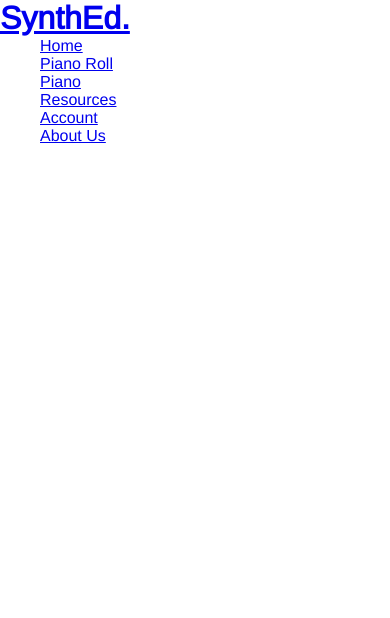
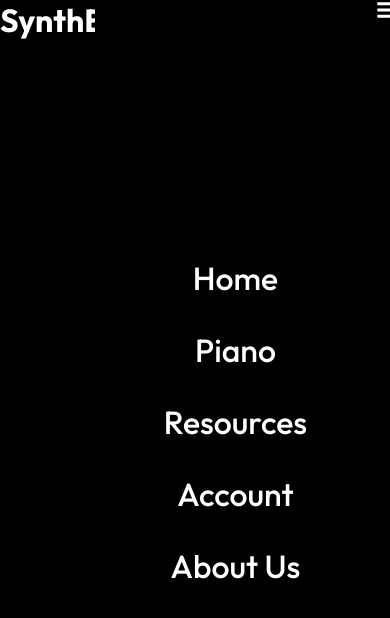
Before and after one commit to jack123abc4/synthEd, a React (Create React App) app in the folder client/: page / in a window 390 px wide. Shown: the top 618 px of the page. Built offline with nearby package versions, Linux system fonts and the light colour scheme; a web font is replaced by a local one.

Commit message:
got navbar started

```diff
--- a/client/src/components/nav/Nav.jsx
+++ b/client/src/components/nav/Nav.jsx
@@ -1,20 +1,25 @@
-import React from 'react';
+import React, { useState } from 'react';
 import './nav.css';
-import { Link } from 'react-router-dom'
+import { Link } from 'react-router-dom';
+import { FaBars } from 'react-icons/fa';
+import { FaTimes } from 'react-icons/fa';
 
 export default function Nav() {
+
+    const [click, setClick] = useState(false);
+    const handleClick = () => setClick(!click);
   return (
     <div className='header'>
         <Link to='/'>
             <h1>SynthEd.</h1>
         </Link>
-        <ul>
+        <ul className={ click ? 'menu.active' : 'menu'}>
             <li>
                <Link to='/'>Home</Link>
             </li>
-            <li>
+            {/* <li>
                <Link to='/pianoRoll'>Piano Roll</Link>
-            </li>
+            </li> */}
             <li>
                <Link to='/piano'>Piano</Link>
             </li>
@@ -27,8 +32,12 @@
             <li>
                <Link to='/about'>About Us</Link>
             </li>
+        </ul>
+        <div className="hamburger" onClick={handleClick}>
+            {click ? (<FaTimes size={20} style={{color: 'white'}} />) : <FaBars size={20} style={{color: 'white'}} /> }
 
-        </ul>
+
+        </div>
     </div>
   )
 }
--- a/client/src/components/nav/nav.css
+++ b/client/src/components/nav/nav.css
@@ -0,0 +1,52 @@
+.header {
+    display: flex;
+    justify-content: space-between;
+    align-items: 1rem;
+}
+
+.menu {
+    display: flex;
+}
+
+.menu li{
+    padding: 0 1rem;
+}
+
+.menu li a {
+    font-size: 1.2rem;
+    font-weight: 500;
+}
+
+.hamburger {
+    display: none;
+}
+
+@media screen and (max-width: 1040px) {
+    .menu{
+        flex-direction: column;
+        justify-content: center;
+        align-items: center;
+        width: 100%;
+        height: 100vh;
+        background-color: rgba(0, 0, 0, 0.9);
+        top: 0;
+        left: -100%;
+        z-index: -3;
+    }
+
+    .menu.active {
+        left: 0;
+    }
+
+    .menu li {
+        padding: 1rem 0;
+    }
+
+    .menu li a {
+        font-size: 2rem;
+    }
+
+    .hamburger {
+        display: initial;
+    }
+}
--- a/client/src/index.css
+++ b/client/src/index.css
@@ -1,13 +1,17 @@
-body {
+@import url("https://fonts.googleapis.com/css2?family=Outfit:wght@100;200;300;400;500;600;700;800;900&display=swap");
+
+* {
+  box-sizing: border-box;
   margin: 0;
-  font-family: -apple-system, BlinkMacSystemFont, 'Segoe UI', 'Roboto', 'Oxygen',
-    'Ubuntu', 'Cantarell', 'Fira Sans', 'Droid Sans', 'Helvetica Neue',
-    sans-serif;
-  -webkit-font-smoothing: antialiased;
-  -moz-osx-font-smoothing: grayscale;
+  padding: 0;
+  font-family: "Outfit", sans-serif;
 }
 
-code {
-  font-family: source-code-pro, Menlo, Monaco, Consolas, 'Courier New',
-    monospace;
+body {
+  background-color: black;
 }
+
+h1, h4, p, a {
+  color: white;
+  text-decoration: none;
+}
```
Also changed, not shown: client/src/components/menu/Menu.jsx (+31 -0 lines), client/src/components/menu/menu.scss (+41 -0 lines), client/src/App.jsx (renamed from client/src/App.js).
